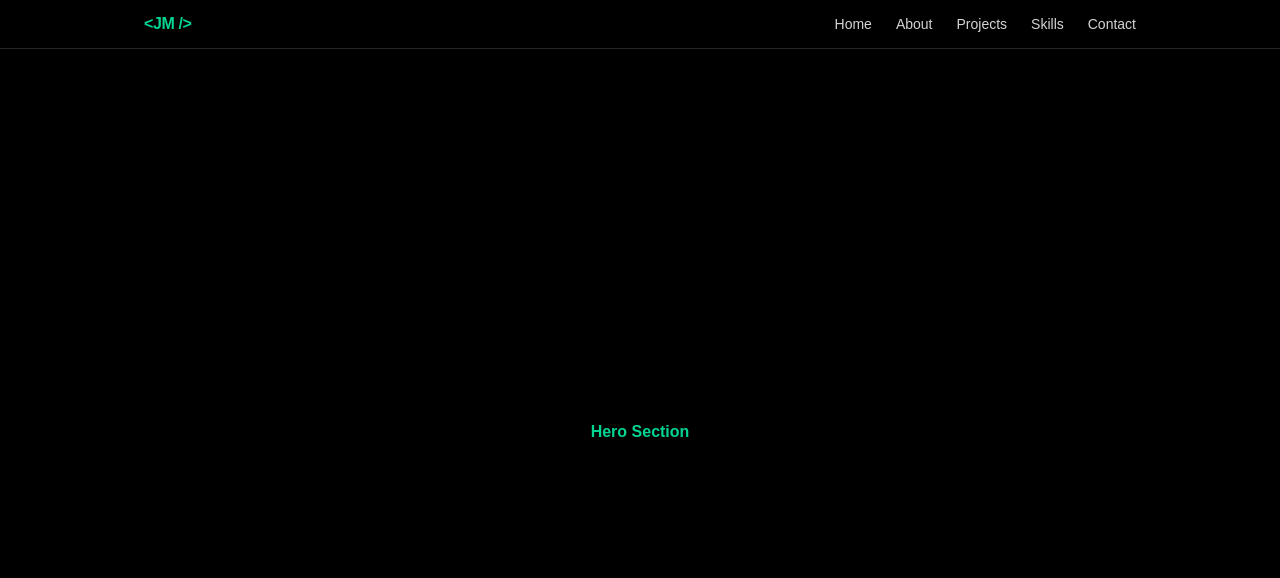
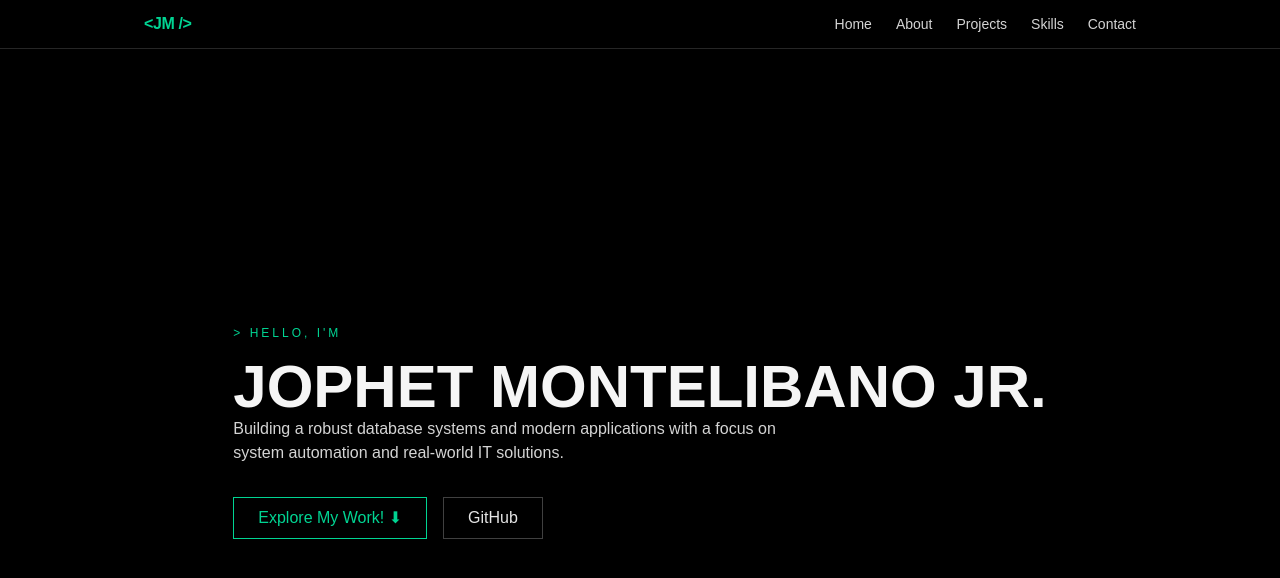
Before and after one commit to corvo-fly/montelibano_nextjs_portfolio, a Next.js app: page / in a window 1280 px wide. Shown: the top 578 px of the page. Built offline with nearby package versions, Linux system fonts and the light colour scheme.

Commit message:
update heroo

```diff
--- a/app/page.jsx
+++ b/app/page.jsx
@@ -1,14 +1,13 @@
 import Navbar from "@/components/navbar";
+import Hero from "@/components/hero";
 
 export default function Home() {
   return (
     <div className="bg-black min-h-screen text-neutral-100">
       <Navbar />
 
-      <main className="pt-16 min-h-screen flex items-center justify-center">
-        <h1 className="text 3x1 font-bold text-emerald-400">
-          Hero Section
-        </h1>
+      <main className="pt-16">
+        <Hero />
       </main>
     </div>
   );
--- a/components/hero.jsx
+++ b/components/hero.jsx
@@ -0,0 +1,40 @@
+"use client";
+
+export default function Hero() {
+    return(
+        <section
+        id="hero"
+        className="min-h-[calc(100vh-4rem)] flex items-center bg-black text-neutral-100">
+            <div className="max-w-5xl mx-auto  px-4">
+                <p className="text-xs uppercase tracking-[0.25em] text-emerald-400 mb-4">
+                    &gt; Hello, I&apos;m
+                </p>
+
+                <h1 className="text-4xl md:text-6xl font-bold mb:4">
+                    JOPHET MONTELIBANO JR.
+                </h1>
+
+                <p className="max-w-xl text-sm md:text-base text-neutral-300 mb-8">
+                    Building a robust database systems and modern applications with a focus on
+                    system automation and real-world IT solutions.
+                </p>
+
+                <div className="flex flex-wrap gap-4">
+                    <button onClick={() =>
+                            document
+                                .getElementById('projects')
+                                ?.scrollIntoView({behavior: 'smooth'})
+                    }
+                    className="px-6 py-2 border border-emerald-400 text-emerald-400 text-sm md:text-base hover:bg-emerald-400 hover-text-black transform-hover:scale-105 transition-all duration-200">
+                        Explore My Work! ⬇
+                    </button>
+
+                    <a href="https://github.com/corvo-fly" target="_blank" rel="norefferer"
+                    className="px-6 py-2 border border-neutral-700 text-neutral-200 text-sm md:text-base hover:border-emerald-400 hover:text-emerald-300 transform hover:scale-105 transition-all duration-200 inline-flex items-center gap-2">
+                        <span>GitHub</span>
+                    </a>
+                </div>
+            </div>
+        </section>
+    );
+}
```
